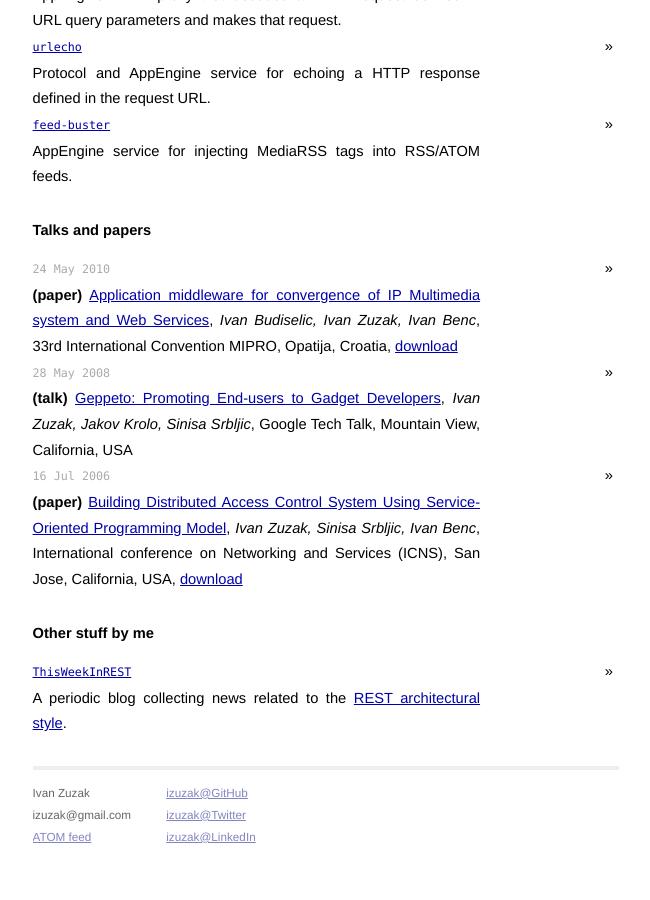
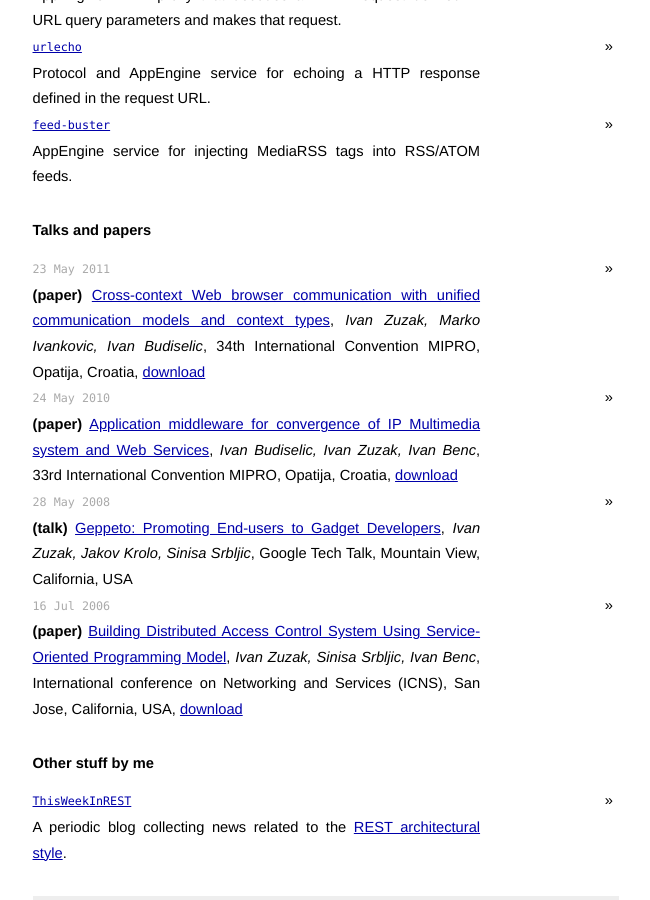
Before and after one commit to izuzak/izuzak.github.com, a Jekyll site: the page built from index.html, in a window 1280 px wide and 900 px high, scrolled down 1351 px. Shown: the whole window, without its empty margins (314-964 px from the left). Built offline with Jekyll 4.4.1, drawn with Linux system fonts in a browser that asks for light colours; Markdown is read by kramdown in place of the engine named in the settings; before the commit the page ends 2211 px from its top, so only the background shows below that.

Commit message:
added pmrpc paper

```diff
--- a/index.html
+++ b/index.html
@@ -23,6 +23,14 @@ projects:
       url: http://code.google.com/p/feed-buster/
 
 talks:
+    - authors: Ivan Zuzak, Marko Ivankovic, Ivan Budiselic
+      title: "Cross-context Web browser communication with unified communication models and context types"
+      date: 23 May 2011
+      place: 34th International Convention MIPRO, Opatija, Croatia
+      url: /papers/2011_PMRPC.pdf
+      download: /papers/2011_PMRPC.pdf
+      type: paper
+
     - authors: Ivan Budiselic, Ivan Zuzak, Ivan Benc
       title: "Application middleware for convergence of IP Multimedia system and Web Services"
       date: 24 May 2010
```
Also changed, not shown: 1 other file.
